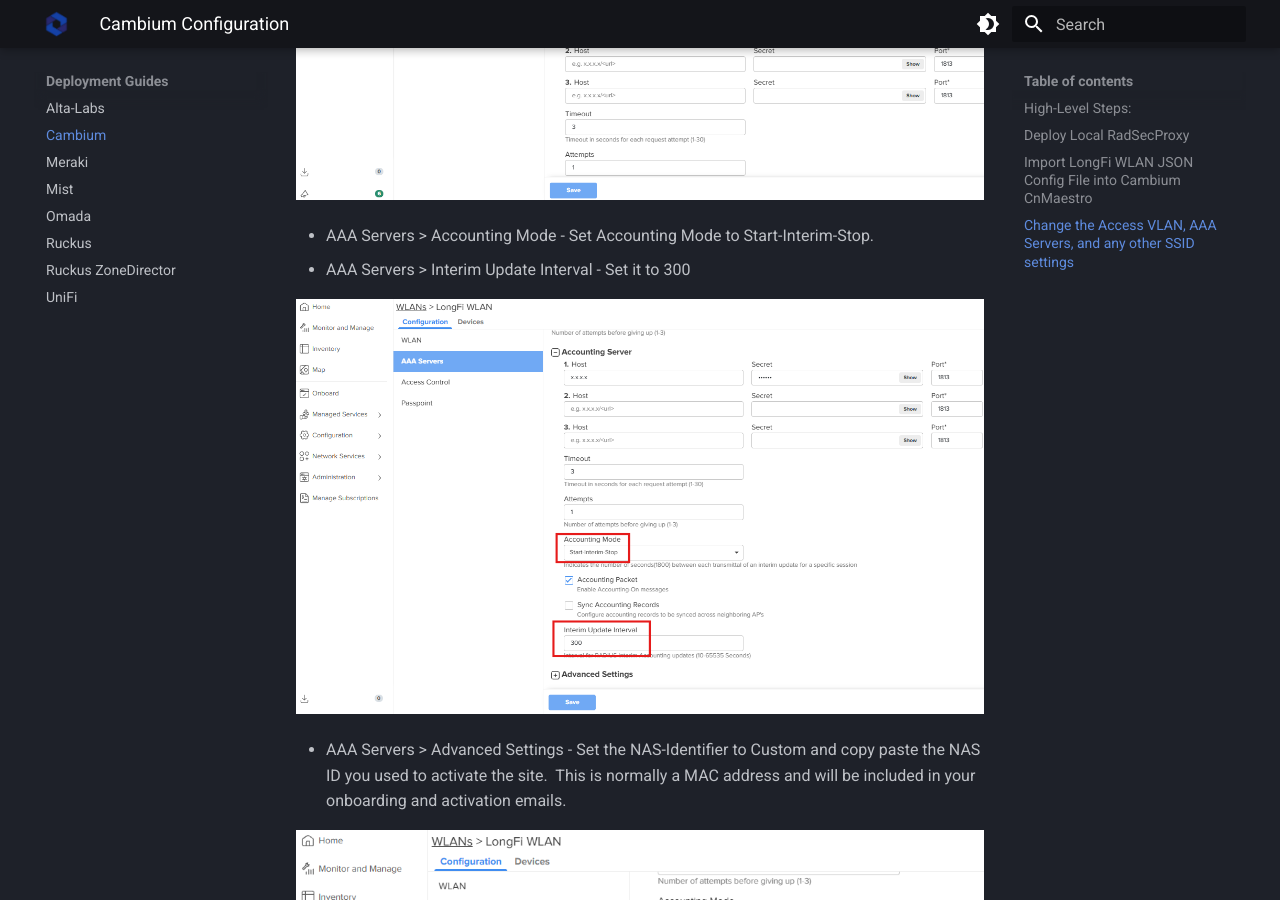
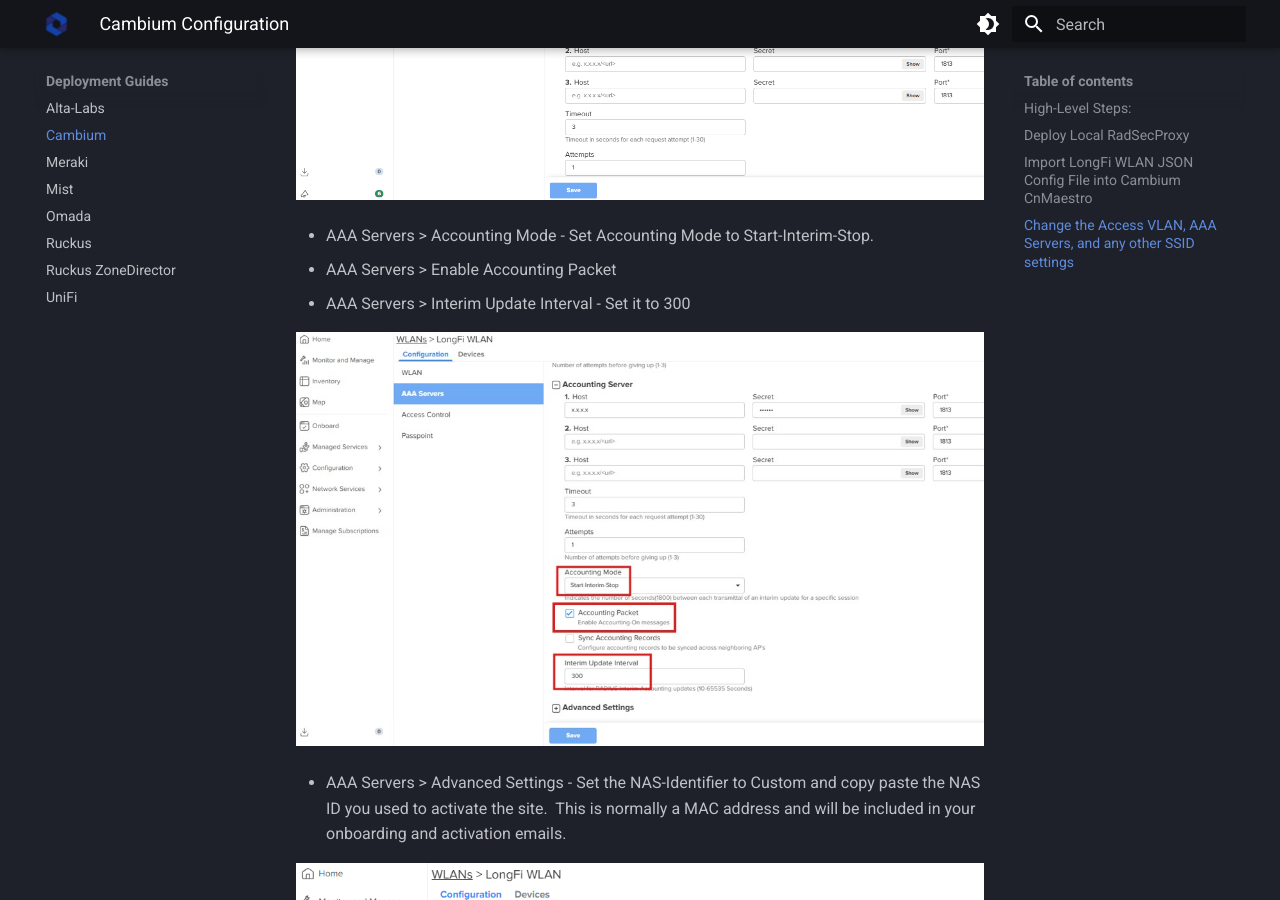
Before and after one commit to LongFi-Solutions/longfi-solutions.github.io, an MkDocs documentation site: the page built from docs/deployment/cambium.md, in a window 1280 px wide and 900 px high, scrolled down 3772 px. Built offline with MkDocs 1.6.1 and Material for MkDocs 9.7.7, drawn with Linux system fonts in a browser that asks for light colours.

Commit message:
Update Deployment Guides “cambium” +1

```diff
--- a/docs/deployment/cambium.md
+++ b/docs/deployment/cambium.md
@@ -70,9 +70,10 @@ Click on the newly created WLAN and change the following:
 ![](/assets/images/Cambium%20Maestro%206%20-%20AAA.png)
 
 - AAA Servers > Accounting Mode - Set Accounting Mode to Start-Interim-Stop.
+- AAA Servers > Enable Accounting Packet
 - AAA Servers > Interim Update Interval - Set it to 300
 
-![](/assets/images/Cambium%20Maestro%2012%20-%20Accounting.png)
+![](/assets/images/Cambium%20Maestro%2012%20-%20Accounting%202.jpg)
 
 - AAA Servers > Advanced Settings - Set the NAS-Identifier to Custom and copy paste the NAS ID you used to activate the site.  This is normally a MAC address and will be included in your onboarding and activation emails.
 
```
Also changed, not shown: docs/assets/images/Cambium Maestro 12 - Accounting 2.jpg (added).
